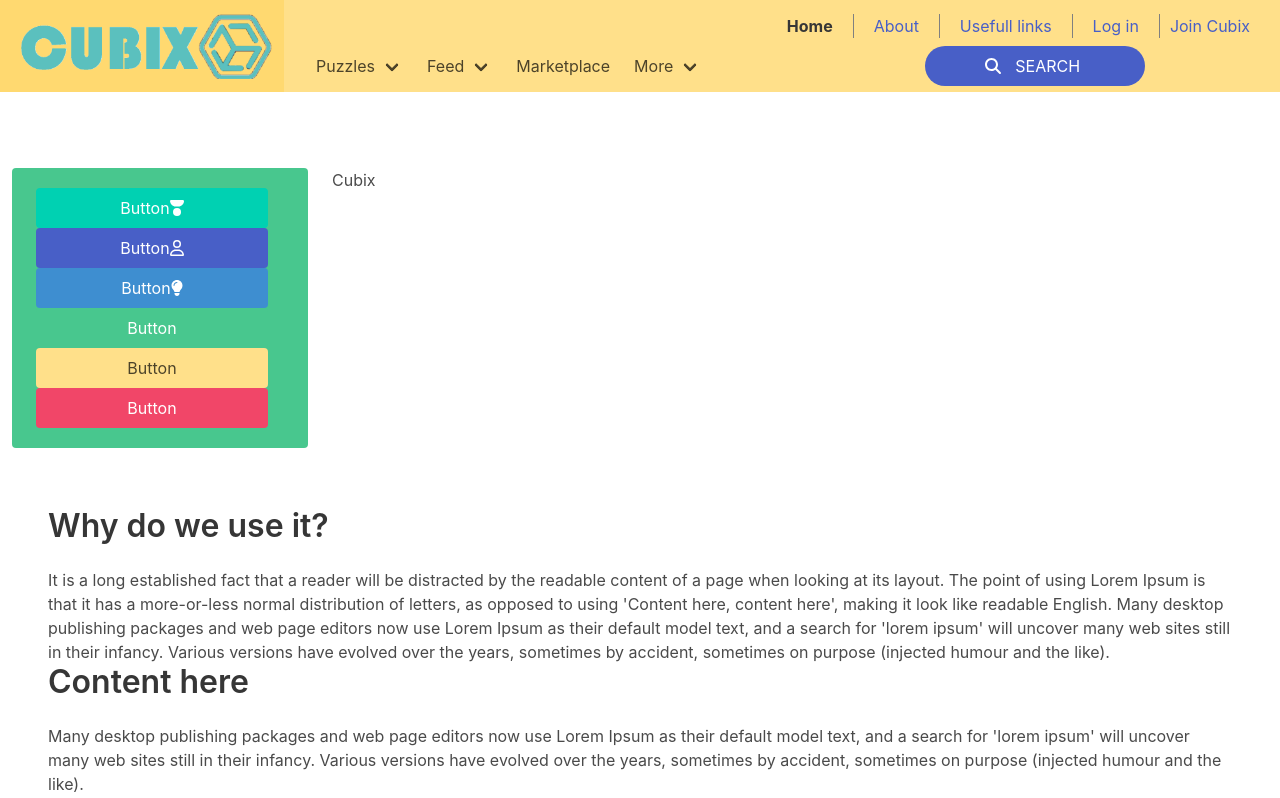
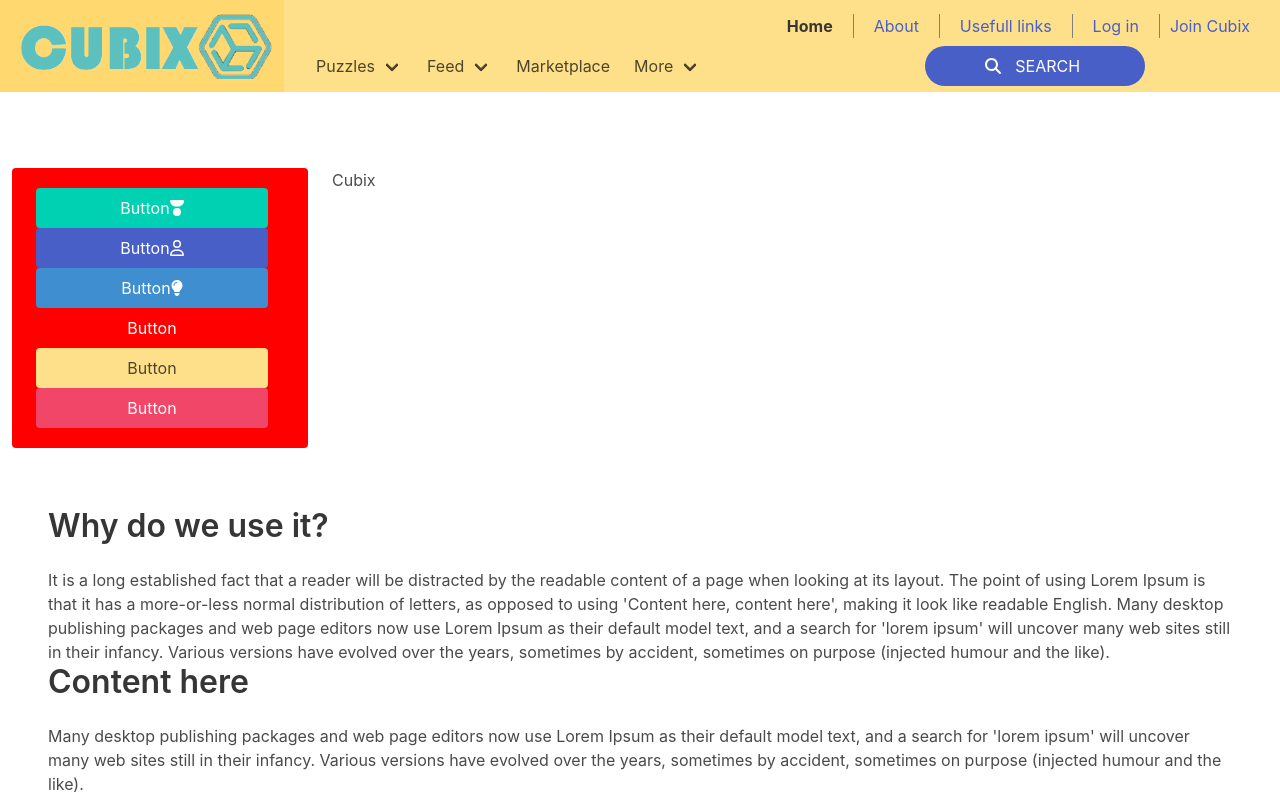
Before and after one commit to a-spasov/cubix, a Vue app: page / in a window 1280 px wide. Shown: the top 798 px of the page. Built offline with nearby package versions, Linux system fonts and the light colour scheme.

Commit message:
setup design system

```diff
--- /dev/null
+++ b/src/assets/sass/base.scss
@@ -0,0 +1,4 @@
+body {
+  font-family: var(--font-primary);
+  font-size: var(--text-base-size);
+}
--- a/src/assets/sass/main.scss
+++ b/src/assets/sass/main.scss
@@ -1,12 +1,15 @@
 @charset "utf-8";
 @import "../../../node_modules/bulma/sass/utilities/initial-variables.sass";
 @import "../../../node_modules/bulma/sass/utilities/functions.sass";
+@import url('https://fonts.googleapis.com/css2?family=Varela+Round&display=swap');
 
-@import url('https://fonts.googleapis.com/css2?family=Varela+Round&display=swap');
+
 @import "./typography.scss";
+@import "./base.scss";
+
 
 // $family-sans-serif: 'Varela Round', sans-serif;
 
-// $success: red;
+$success: red;
 
 @import "../../../node_modules/bulma/bulma.sass";
--- a/src/assets/sass/typography.scss
+++ b/src/assets/sass/typography.scss
@@ -1,13 +1,9 @@
+@import url('https://fonts.googleapis.com/css2?family=Varela+Round&display=swap');
+
 :root {
-    --font-primary: "Times New Roman", Times, serif;
+  --font-primary: 'Varela Round', sans-serif;
 
-    /* base values */
-    --text-base-size: 1em;
-    --text-scale-ratio: 1.2;
+  /* base values */
+  --text-base-size: 1em;
+  --text-scale-ratio: 1.2;
 }
-
-body {
-    font-size: var(--text-base-size);
-    font-family: var(--font-primary);
-    color: var(--color-text);
-}
```
